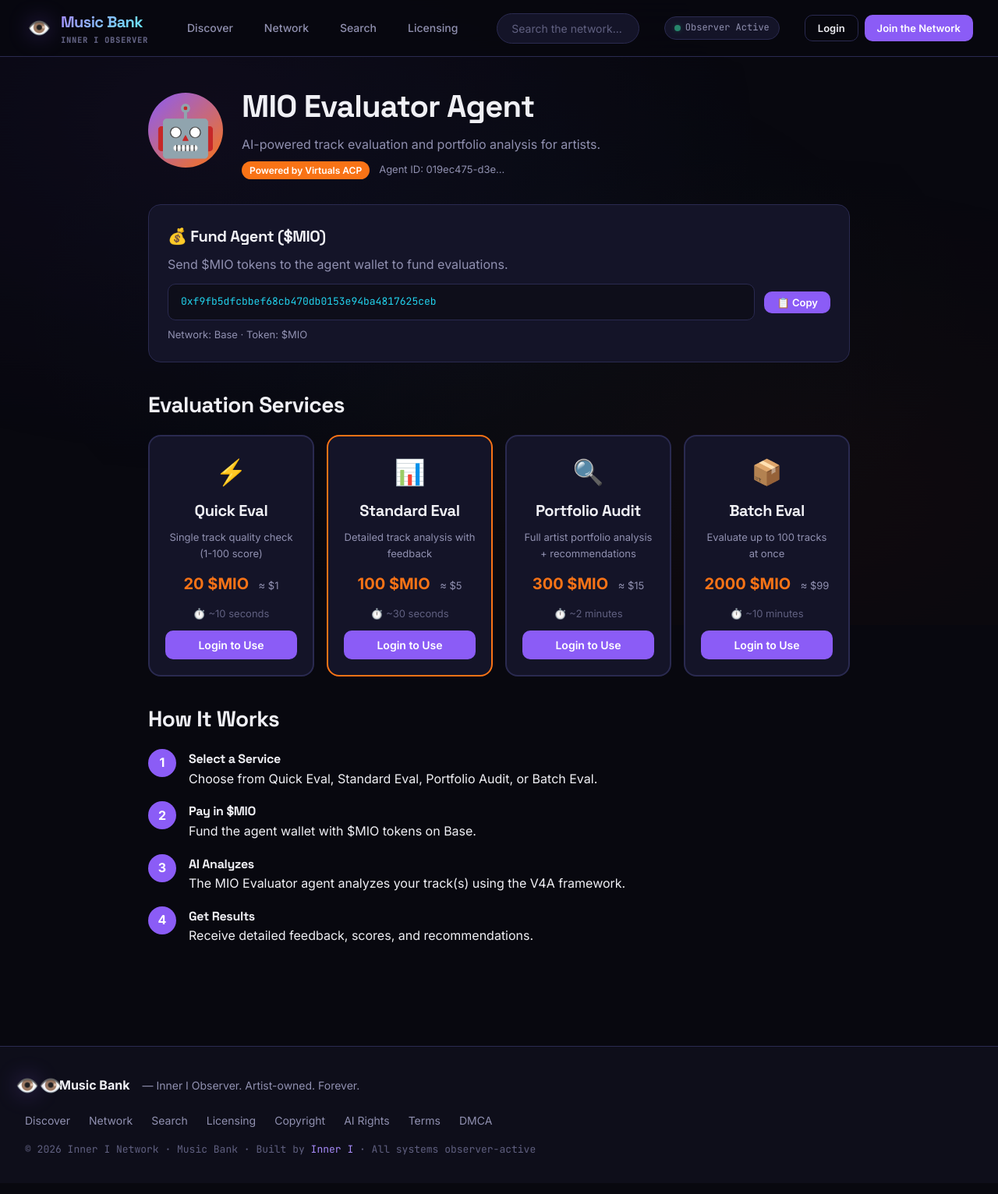
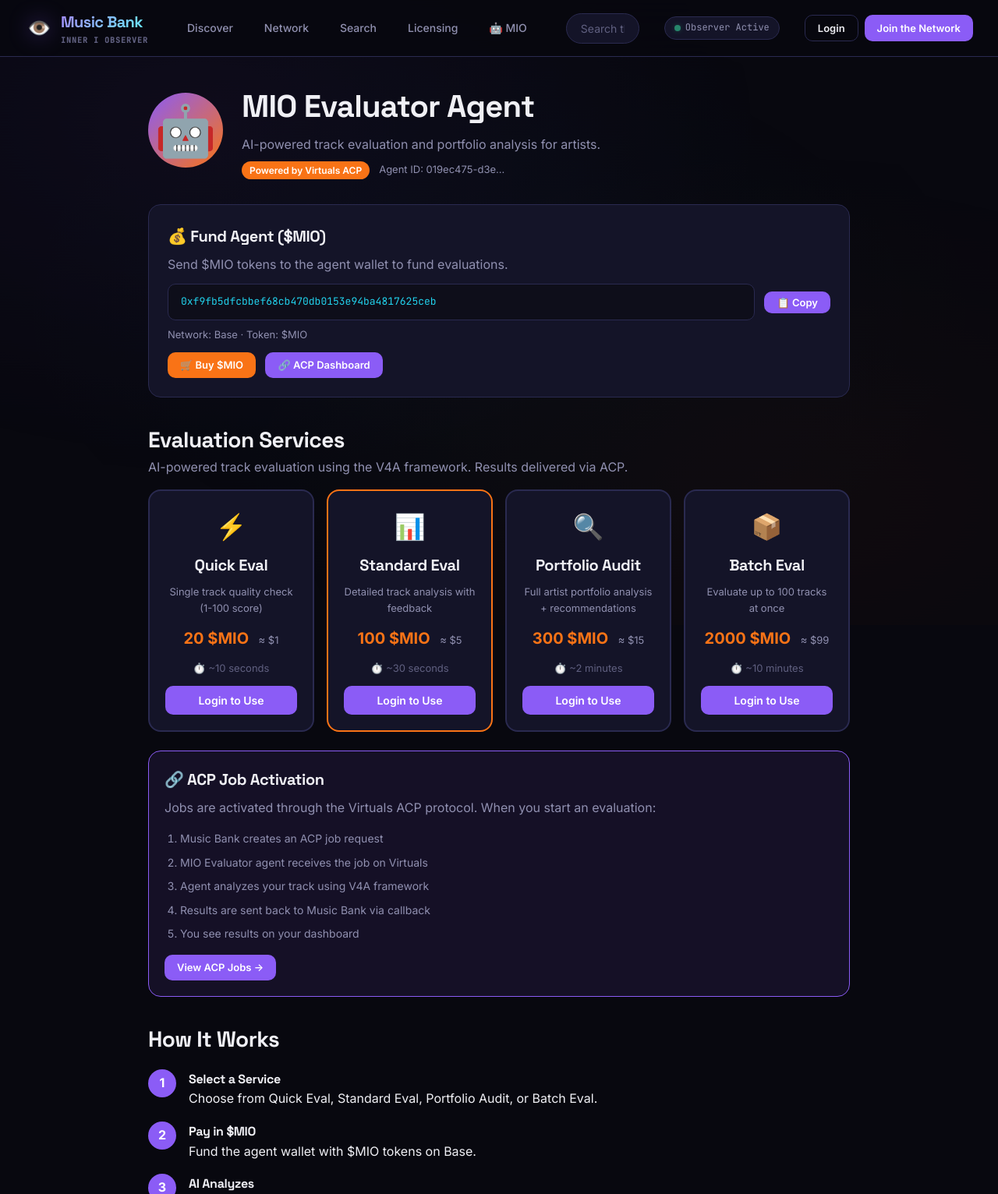
Before and after one commit to TheInnerI/music-bank, a FastAPI app: page /agents/mio in a window 1280 px wide. Shown: the top 1532 px of the page at 78% size. Before the commit the page ends 1482 px from the top, so only its background shows below. Run offline with FastAPI, Linux system fonts and the light colour scheme.

Commit message:
Fix search/licensing routes + add MIO buy button + ACP job activation flow

```diff
--- a/templates/agents/mio.html
+++ b/templates/agents/mio.html
@@ -24,9 +24,15 @@
             <button class="btn btn-sm" onclick="copyText('{{ agent_wallet }}')">📋 Copy</button>
         </div>
         <p class="text-sm text-muted" style="margin-top:8px">Network: Base · Token: $MIO</p>
+        <div style="margin-top:12px">
+            <a href="https://app.virtuals.io/virtuals/87772" target="_blank" class="btn btn-flame btn-sm">🛒 Buy $MIO</a>
+            <a href="{{ agent_url }}?tab=acp" target="_blank" class="btn btn-sm" style="margin-left:8px">🔗 ACP Dashboard</a>
+        </div>
     </div>
 
     <h2 style="margin-top:32px">Evaluation Services</h2>
+    <p class="text-muted">AI-powered track evaluation using the V4A framework. Results delivered via ACP.</p>
+
     <div class="tier-cards">
         {% for tier in tiers %}
         <div class="tier-card {{ 'popular' if tier.id == 'standard_eval' }}">
@@ -39,10 +45,24 @@
             </div>
             <div class="tier-duration">⏱️ {{ tier.duration }}</div>
             <button class="btn btn-full" onclick="startEvaluation('{{ tier.id }}')">
-                {{ 'Get Started' if current_artist else 'Login to Use' }}
+                {{ 'Start Evaluation' if current_artist else 'Login to Use' }}
             </button>
         </div>
         {% endfor %}
+    </div>
+
+    {# ACP Job Activation #}
+    <div class="acp-info-box">
+        <h3>🔗 ACP Job Activation</h3>
+        <p class="text-muted">Jobs are activated through the Virtuals ACP protocol. When you start an evaluation:</p>
+        <ol class="acp-steps">
+            <li>Music Bank creates an ACP job request</li>
+            <li>MIO Evaluator agent receives the job on Virtuals</li>
+            <li>Agent analyzes your track using V4A framework</li>
+            <li>Results are sent back to Music Bank via callback</li>
+            <li>You see results on your dashboard</li>
+        </ol>
+        <a href="{{ agent_url }}?tab=acp" target="_blank" class="btn btn-sm">View ACP Jobs →</a>
     </div>
 
     {% if current_artist %}
@@ -112,6 +132,10 @@
 .steps { display: flex; flex-direction: column; gap: 16px; margin-top: 16px; }
 .step { display: flex; gap: 16px; align-items: flex-start; }
 .step-num { width: 36px; height: 36px; border-radius: 50%; background: var(--observer); display: flex; align-items: center; justify-content: center; font-weight: 700; color: white; flex-shrink: 0; }
+.acp-info-box { background: rgba(139, 92, 246, 0.1); border: 1px solid var(--observer); border-radius: var(--radius); padding: 20px; margin: 24px 0; }
+.acp-info-box h3 { margin-bottom: 8px; }
+.acp-steps { margin: 12px 0; padding-left: 20px; }
+.acp-steps li { font-size: 14px; color: var(--text-muted); padding: 4px 0; }
 </style>
 
 <script>
--- a/templates/base.html
+++ b/templates/base.html
@@ -25,11 +25,12 @@
             <div class="nav-links">
                 <a href="/discover/" class="nav-link {{ 'active' if active_tab == 'discover' }}">Discover</a>
                 <a href="/graph" class="nav-link {{ 'active' if active_tab == 'graph' }}">Network</a>
-                <a href="/search" class="nav-link {{ 'active' if active_tab == 'search' }}">Search</a>
+                <a href="/discover/search" class="nav-link {{ 'active' if active_tab == 'search' }}">Search</a>
                 <a href="/licensing" class="nav-link {{ 'active' if active_tab == 'licensing' }}">Licensing</a>
+                <a href="/agents/mio" class="nav-link {{ 'active' if active_tab == 'agent' }}">🤖 MIO</a>
             </div>
 
-            <form class="nav-search" action="/search" method="get">
+            <form class="nav-search" action="/discover/search" method="get">
                 <input type="text" name="q" placeholder="Search the network..." value="{{ query|default('') }}">
             </form>
 
```
Also changed, not shown: api/routes/banking.py (+66 -0 lines).
